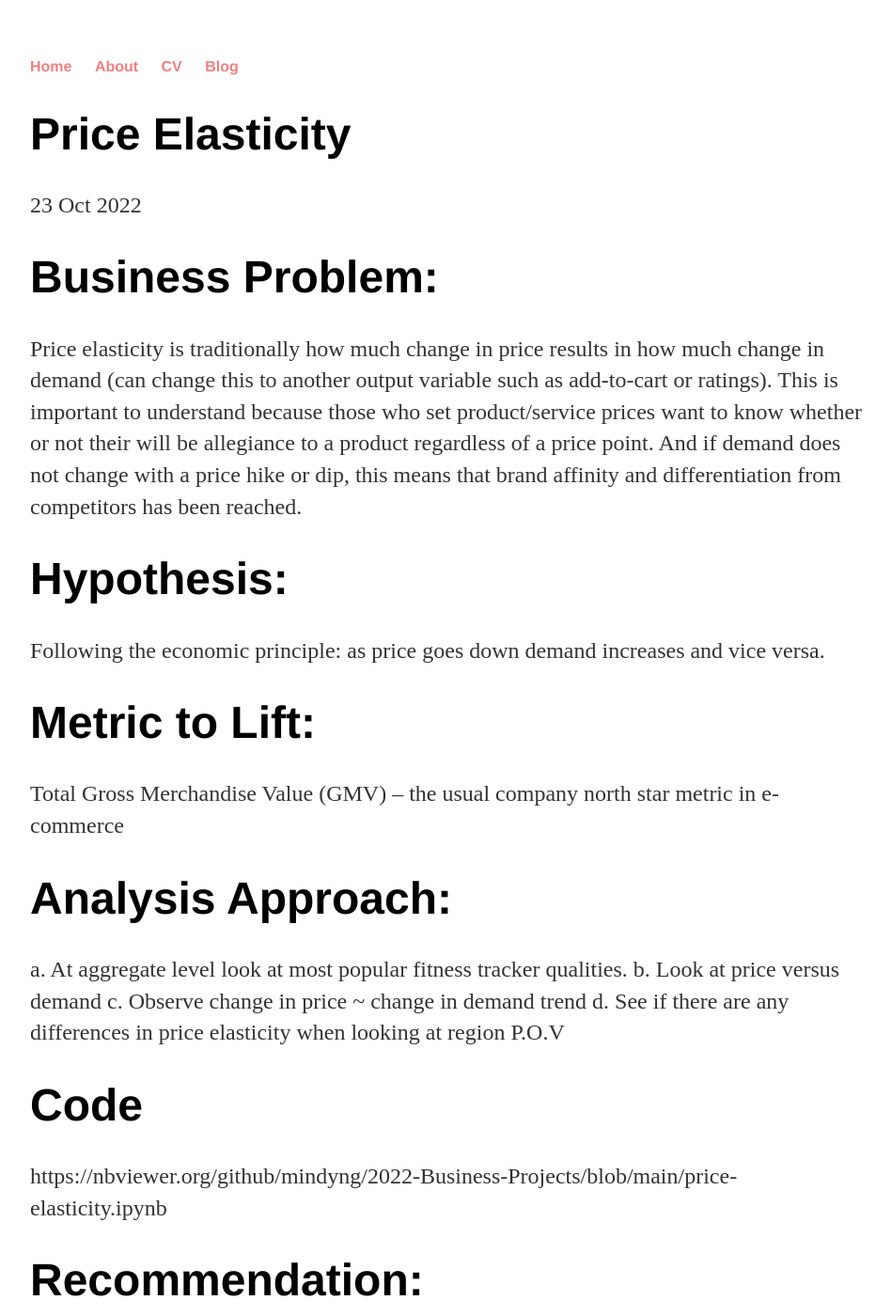
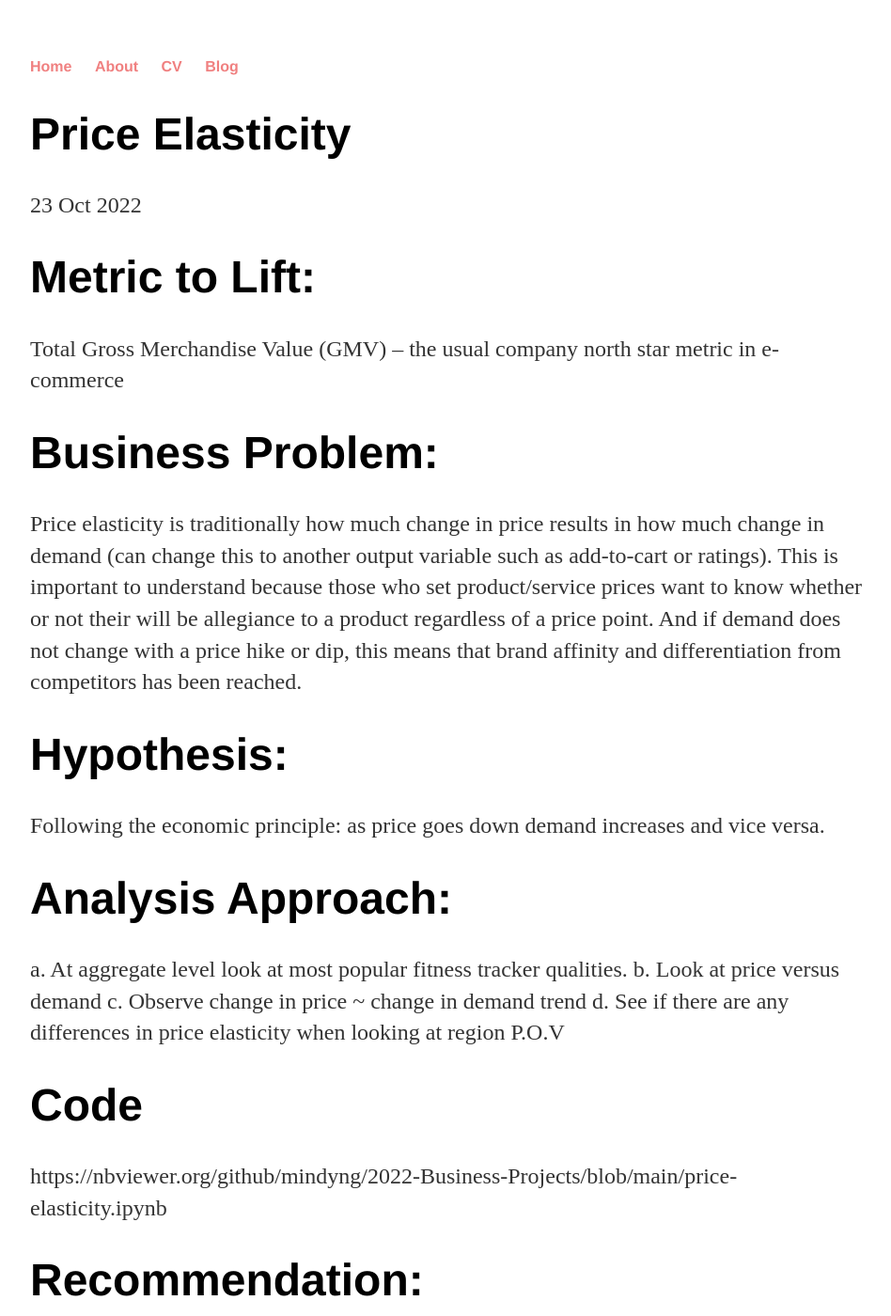
Before and after one commit to mindyng/mindyng.github.io, a Jekyll site: the page built from _posts/2022-10-23-Price-Elasticity.md, in a window 1280 px wide and 1400 px high. Shown: the whole window at 94% size, without its empty margins (160-1108 px from the left). Built offline with Jekyll 4.4.1, drawn with Linux system fonts in a browser that asks for light colours; our own code applies the rules of GitHub Pages for plain Markdown files; part of the change alters nothing that is shown.

```diff
--- a/_posts/2022-10-23-Price-Elasticity.md
+++ b/_posts/2022-10-23-Price-Elasticity.md
@@ -1,3 +1,8 @@
+# Metric to Lift:
+
+Total Gross Merchandise Value (GMV) -- the usual company north star metric in e-commerce
+
+
 # Business Problem:
 
 Price elasticity is traditionally how much change in price results in how much change in demand (can change this to another output variable such as add-to-cart or ratings). This is important to understand because those who set product/service prices want to know whether or not their will be allegiance to a product regardless of a price point. And if demand does not change with a price hike or dip, this means that brand affinity and differentiation from competitors has been reached.
@@ -6,11 +11,6 @@ Price elasticity is traditionally how much change in price results in how much c
 # Hypothesis:
 
 Following the economic principle: as price goes down demand increases and vice versa.
-
-
-# Metric to Lift:
-
-Total Gross Merchandise Value (GMV) -- the usual company north star metric in e-commerce
 
 
 # Analysis Approach:
```
